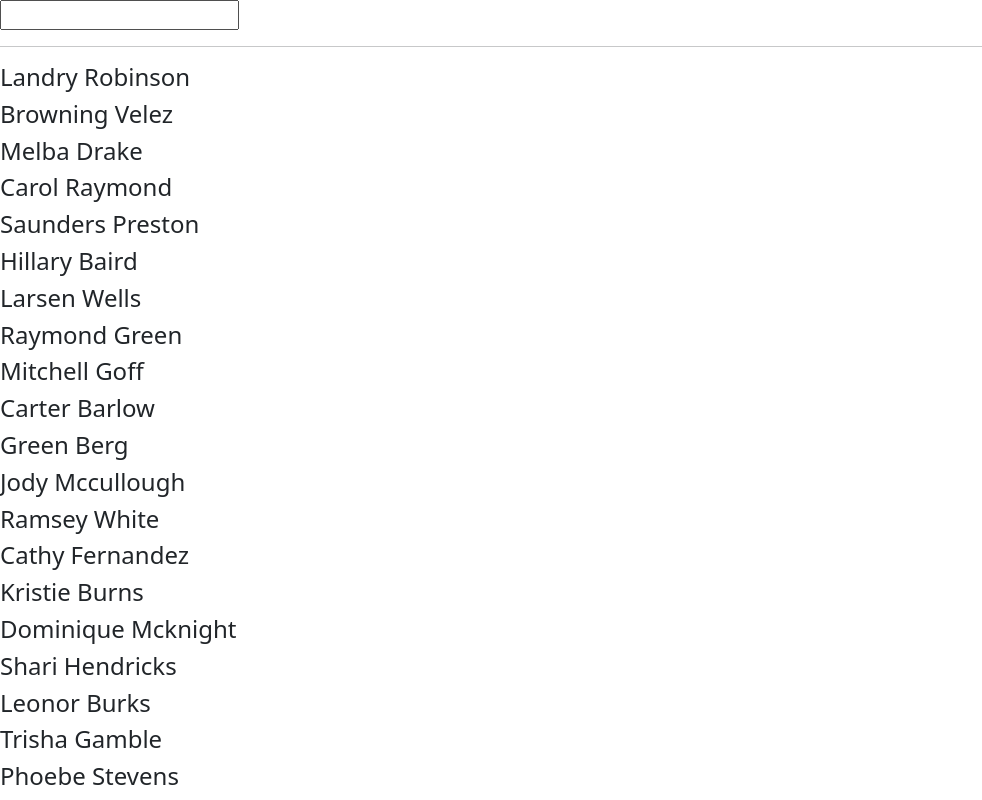
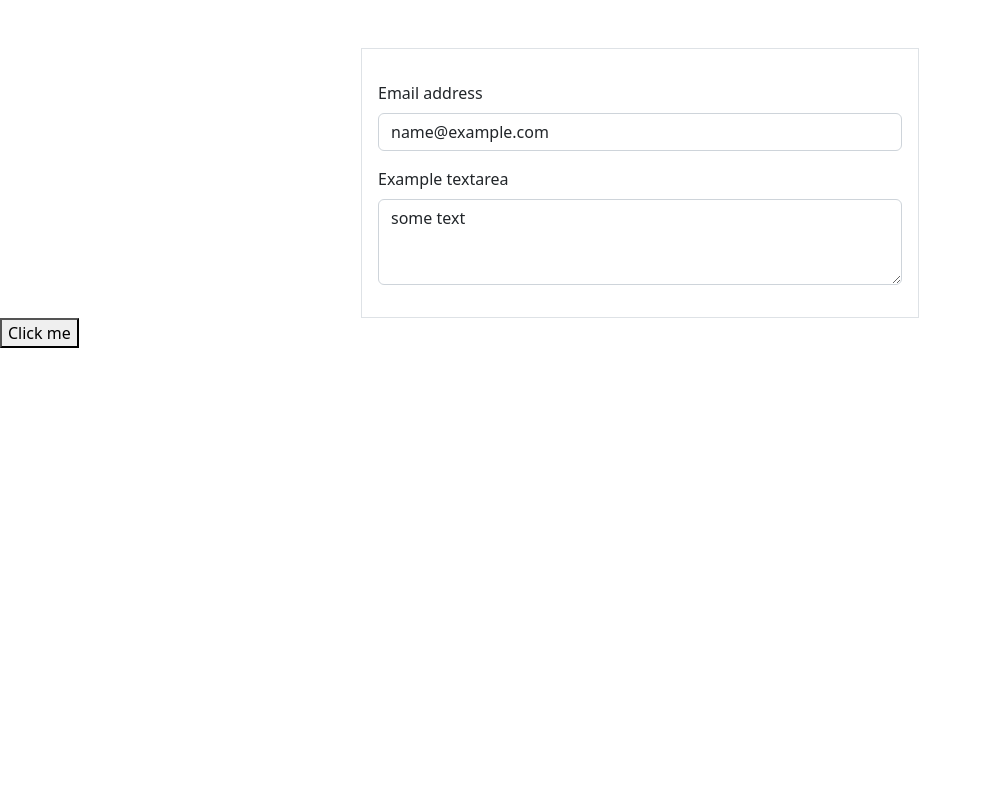
Before and after one commit to AndriiShpontak/practice-in-learning-react, a React (Create React App) app: page / in a window 1280 px wide. Shown: the top 800 px of the page, without its empty margins (0-982 px from the left). Built offline with nearby package versions, Linux system fonts and the light colour scheme.

Commit message:
react.memo, pure component and application speed optimization, react context and useContext

```diff
--- a/src/App.js
+++ b/src/App.js
@@ -1,38 +1,34 @@
-import data from './data';
-import {useState, useMemo, useTransition, startTransition} from 'react';
-import { useDeferredValue } from 'react';
+import {useState} from 'react';
+import './App.css';
+import Form from './Form';
+import dataContext from './Context';
+
+
+const {Provider} = dataContext;
 
 function App() {
-    const [text, setText] = useState('');
-    const [posts, setPosts] = useState(data);
-    // const defferedValue = useDeferredValue(text);
-    const [isPanding, startTransition] = useTransition();
+    const [data, setData] = useState({
+        mail: "name@example.com",
+        text: 'some text',
+        forceChangeMail: forceChangeMail
+    });
 
-    const filteredPosts = useMemo(() => {
-        return posts.filter(item => item.name.toLowerCase().includes(text));
-    }, [text]);
-
-    const onValueChange = (e) => {
-      startTransition(() => {
-        setText(e.target.value);
-      })
+    function forceChangeMail() {
+        setData({...data, mail: 'test@example.com'})
     }
 
     return (
-        <>
-            <input value={text} type='text' onChange={onValueChange}/>
-
-            <hr/>
-
-            <div>
-                {isPanding ? <h4>Loading...</h4> :
-                  filteredPosts.map(post => (
-                    <div key={post._id}>
-                        <h4>{post.name}</h4>
-                    </div>
-                ))}
-            </div>
-        </>
+        <Provider value={data}>
+            <Form text={data.text}/>
+            <button
+                onClick={() => setData({
+                    mail: "second@example.com",
+                    text: 'second text',
+                    forceChangeMail: forceChangeMail
+                })}>
+                Click me
+            </button>
+        </Provider>
     );
 }
 
--- /dev/null
+++ b/src/Context.js
@@ -0,0 +1,8 @@
+import { createContext } from "react";
+
+const dataContext = createContext({
+    mail: "name@example.com",
+    text: 'some text'
+});
+
+export default dataContext;
--- /dev/null
+++ b/src/Form.js
@@ -0,0 +1,24 @@
+import { Container } from "react-bootstrap";
+
+import InputComponent from "./Input";
+
+const Form = (props) => {
+    console.log('render');
+
+    return (
+        <Container>
+            <form className="w-50 border mt-5 p-3 m-auto">
+                <div className="mb-3">
+                    <label htmlFor="exampleFormControlInput1" className="form-label mt-3">Email address</label>
+                    <InputComponent/>
+                    </div>
+                    <div className="mb-3">
+                    <label htmlFor="exampleFormControlTextarea1" className="form-label">Example textarea</label>
+                    <textarea value={props.text} className="form-control" id="exampleFormControlTextarea1" rows="3"></textarea>
+                </div>
+            </form>
+        </Container>
+    )
+};
+
+export default Form;
--- /dev/null
+++ b/src/Input.js
@@ -0,0 +1,18 @@
+import { useContext } from "react";
+import dataContext from "./Context";
+
+const InputComponent = () => {
+
+    const context = useContext(dataContext);
+
+    return (
+        <input
+            value={context .mail}
+            type="email"
+            className='form-control'
+            placeholder="name@example.com"
+            onFocus={context.forceChangeMail}/>
+    )
+}
+
+export default InputComponent;
```
